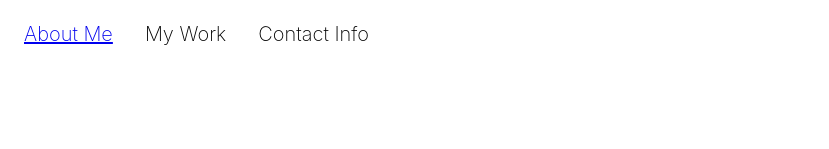
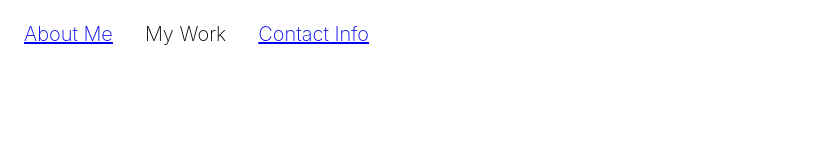
Before and after one commit to amcdyess0/amcdyess0.github.io, a plain HTML site: page index.html in a window 1280 px wide. Shown: the top 149 px of the page, without its empty margins (0-829 px from the left). Drawn offline with Linux system fonts and the light colour scheme.

Commit message:
Add files via upload

```diff
--- a/index.html
+++ b/index.html
@@ -11,14 +11,14 @@
     <div class="tab">
         <button class="tablinks" onclick="openTab(event, 'About Me')"><a href="https://amcdyess0.github.io/aboutMe">About Me</a></button>
         <button class="tablinks" onclick="openTab(event, 'My Work')">My Work</button>
-        <button class="tablinks" onclick="openTab(event, 'Contact Info')">Contact Info</button>
+        <button class="tablinks" onclick="openTab(event, 'Contact Info')"><a href="https://amcdyess0.github.io/contactInfo">Contact Info</a></button>
     </div>
 
     <div id="About Me" class="tabcontent"></div>
     <div id="My Work" class="tabcontent"></div>
     <div id="Contact Info" class="tabcontent"></div>
     <h1>Hello</h1>
-    <img src="AB175F1D-62B8-46EB-9728-B2138D5F0848(1).png" alt="WTC" width="300" height="300">
+    <img src="AB175F1D-62B8-46EB-9728-B2138D5F0848 (1).png" alt="WTC" width="300" height="300">
     <script>
 
     </script>
```
